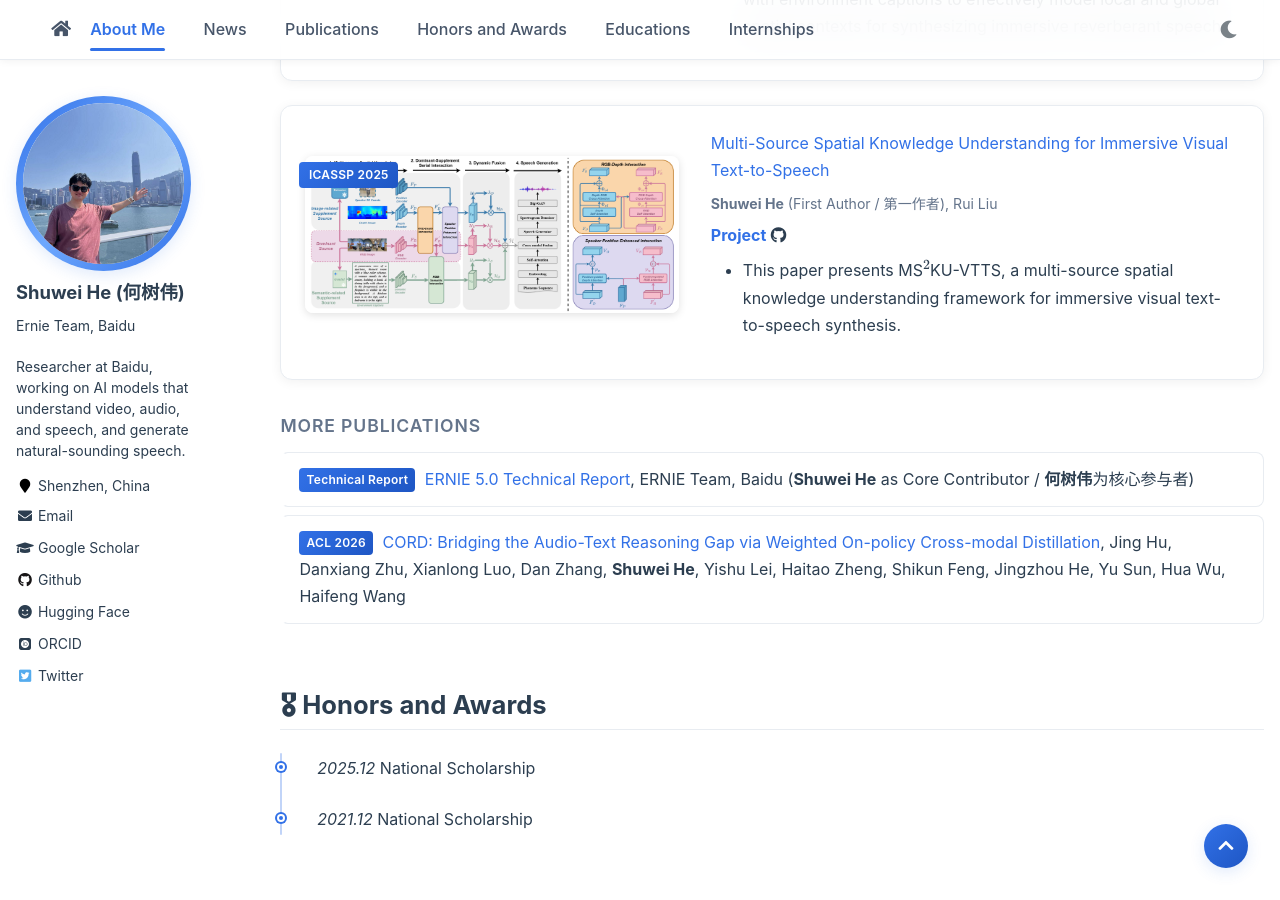
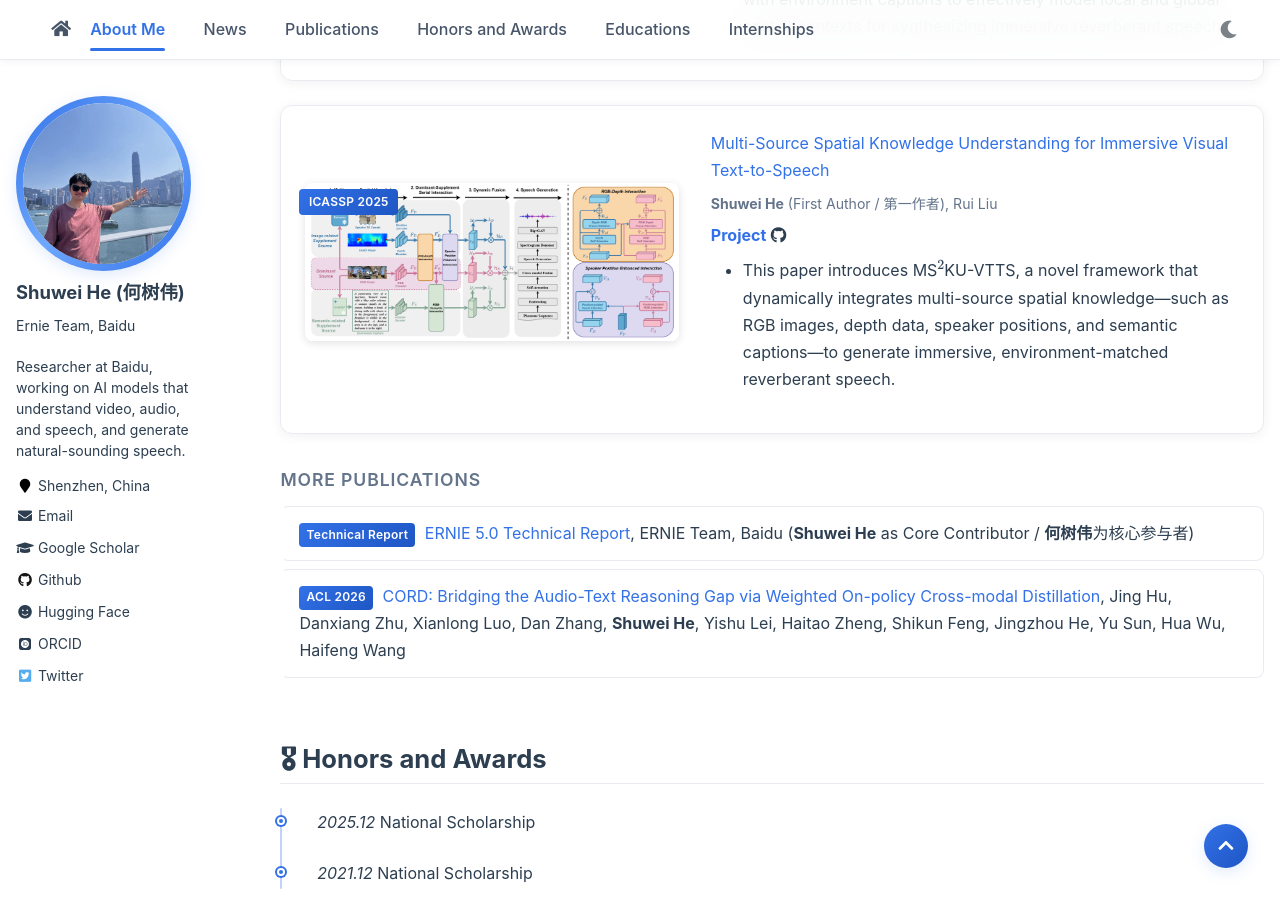
Before and after one commit to he-shuwei/he-shuwei.github.io, a Jekyll site: the page built from _pages/about.md, in a window 1280 px wide and 900 px high, scrolled down 2206 px. Built offline with Jekyll 4.4.1, drawn with Linux system fonts in a browser that asks for light colours; comment, search, counter and statistics services are not loaded.

Commit message:
Update MS2KU-VTTS description

```diff
--- a/_pages/about.md
+++ b/_pages/about.md
@@ -92,7 +92,7 @@ Rui Liu<sup>†</sup>, **Shuwei He**, Yifan Hu, Haizhou Li (<sup>†</sup> Corre
 **Shuwei He** (First Author / 第一作者), Rui Liu
 
 [**Project**](https://github.com/he-shuwei/MS2KU-VTTS) <i class="fab fa-github"></i>
-- This paper presents MS$^2$KU-VTTS, a multi-source spatial knowledge understanding framework for immersive visual text-to-speech synthesis.
+- This paper introduces MS$^2$KU-VTTS, a novel framework that dynamically integrates multi-source spatial knowledge—such as RGB images, depth data, speaker positions, and semantic captions—to generate immersive, environment-matched reverberant speech.
 </div>
 </div>
 
```
